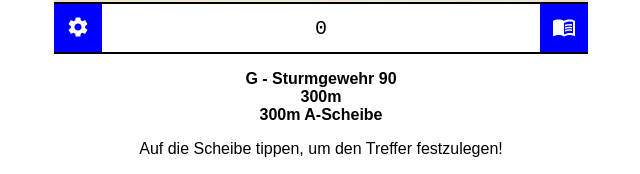
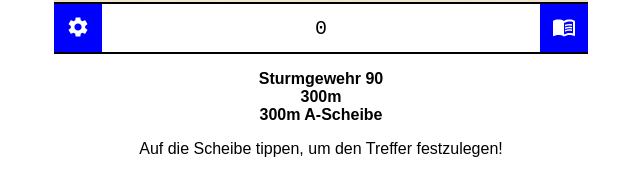
Before and after one commit to m00gendai/schuetzenhilfe-v2, a React (Vite) app: page / in a window 1280 px wide. Shown: the part 531-705 px from the top of the page, without its empty margins (319-959 px from the left). Built offline with nearby package versions, Linux system fonts and the light colour scheme.

Commit message:
PRettified weapon name in controller

```diff
--- a/src/components/Controller.tsx
+++ b/src/components/Controller.tsx
@@ -36,11 +36,13 @@ export default function Controller({
     (100 - manualHitPosition[1]) / (weapon.elevationStep * 2) / distanceFactor
   );
 
+  const prefix: string[] = weapon.designation.split(" - ")
+
   return (
     <section className={s.container}>
       <h1
         className={s.title}
-      >{`${weapon.designation}\n${distance}m\n${target.name}`}</h1>
+      >{`${prefix[1]}\n${distance}m\n${target.name}`}</h1>
       {manualHitPosition[0] === 999 ? (
         <div className={s.placeholder}>
           Auf die Scheibe tippen, um den Treffer festzulegen!
```
